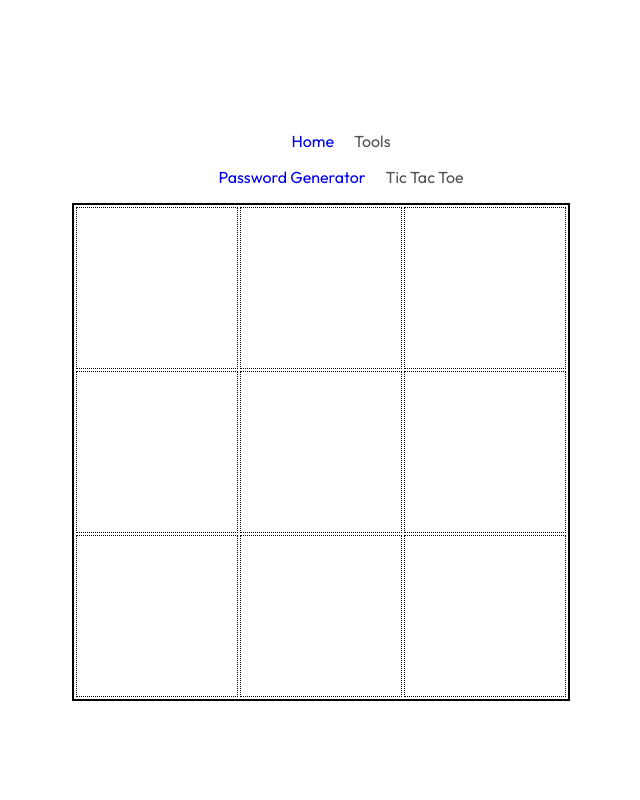
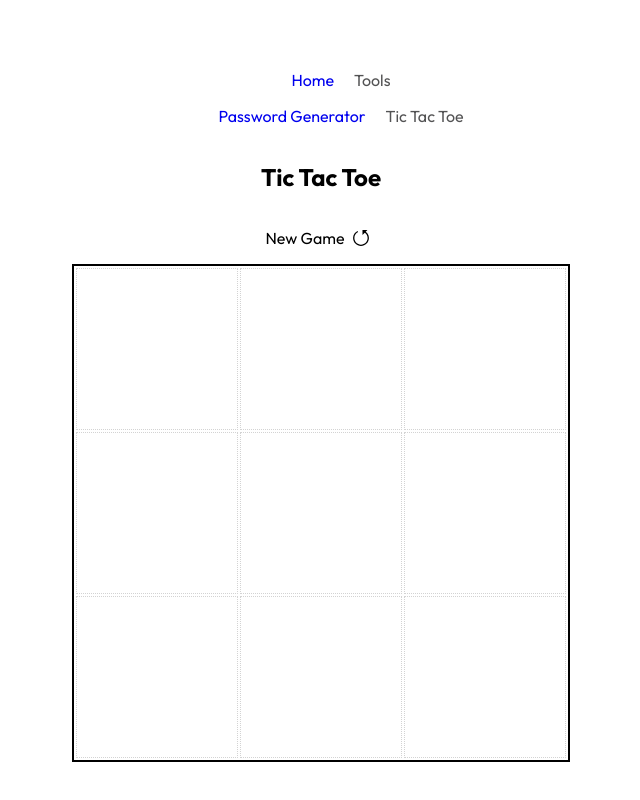
Before and after one commit to jakradum/portfolio, a React (Create React App) app: page /tools/tic-tac-toe in a window 1280 px wide. Shown: the top 800 px of the page, without its empty margins (319-959 px from the left). Built offline with nearby package versions, Linux system fonts and the light colour scheme.

Commit message:
added new game refresh

```diff
--- a/src/index.css
+++ b/src/index.css
@@ -220,7 +220,8 @@ td{
   align-items: center;
   justify-content: center;
   font-size: 3rem;
-  border-style:dotted ;
+  border-style: dotted;
+  border-color: #d3d3d3;
 }
 table{
   border: solid 2.5px;
@@ -229,3 +230,6 @@ table{
 .win{
   color: #06f;
 }
+.tictactoe svg{
+  margin: .5rem;
+}
--- a/src/tools/tic-tac-toe.jsx
+++ b/src/tools/tic-tac-toe.jsx
@@ -1,32 +1,46 @@
 import { gameboard } from './tictactoe-functions';
 import React, { useState } from 'react';
-import { playGame} from './tictactoe-functions';
+import { playGame } from './tictactoe-functions';
+import { ReloadIcon } from '../Components/refresh-svgrepo-com';
 
 export const TicTacToe = () => {
-  const gameboardArray = Object.values(gameboard);
-  const [selectedCell, setSelectedCell] = useState('');
+  const [board, setBoard] = useState(Object.values(gameboard));
+  const [winner, setWinner] = useState(false);
+  const [winningCells, setWinningCells] = useState([]);
   const [render, setRender] = useState(0);
+
   const rerenderFn = () => {
     setRender(render + 1);
   };
+  const handleRestart = () => {
+    window.location.reload(); // Refresh the page
+  };
 
+  const handleClick = async (index) => {
+    if (board[index] !== '' || winner) return;
+
+    const { winnerState, winningCells: newWinningCells } = await playGame(index);
+    setBoard(Object.values(gameboard)); // Update the board state
+    setWinner(winnerState);
+    setWinningCells(newWinningCells);
+  };
 
   const createTable = () => {
-    const gridSize = Math.sqrt(gameboardArray.length);
+    const gridSize = Math.sqrt(board.length);
     const tableRows = [];
     for (let row = 0; row < gridSize; row++) {
       const tableColumns = [];
       for (let col = 0; col < gridSize; col++) {
         const index = row * gridSize + col; // Calculate the index based on row and column
-        const value = gameboardArray[index]; // Get the value from gameboardArray
+        const value = board[index]; // Get the value from board
         tableColumns.push(
           <td
             key={index}
             onClick={() => {
-              setSelectedCell(playGame(index));
+              handleClick(index);
               rerenderFn();
             }}
-
+            className={winningCells.includes(index) ? 'win' : ''}
           >
             {value}
           </td>
@@ -40,27 +54,17 @@ export const TicTacToe = () => {
 
   return (
     <div>
+      <div className="flexbox">
+        <h2>Tic Tac Toe</h2>
+      </div>
+      <div className="flexbox tictactoe">
+        <p>New Game</p>
+        <ReloadIcon onClick={() => handleRestart()} />
+      </div>
       <table>
         <tbody>{createTable()}</tbody>
       </table>
+      {/* {winner && `won`} */}
     </div>
   );
 };
-
-{
-  /* <table className="ttt">
-<tr>
-  <td></td>
-</tr>
-<tr>
-  <td></td>
-  <td></td>
-  <td></td>
-</tr>
-<tr>
-  <td></td>
-  <td></td>
-  <td></td>
-</tr>
-</table> */
-}
```
